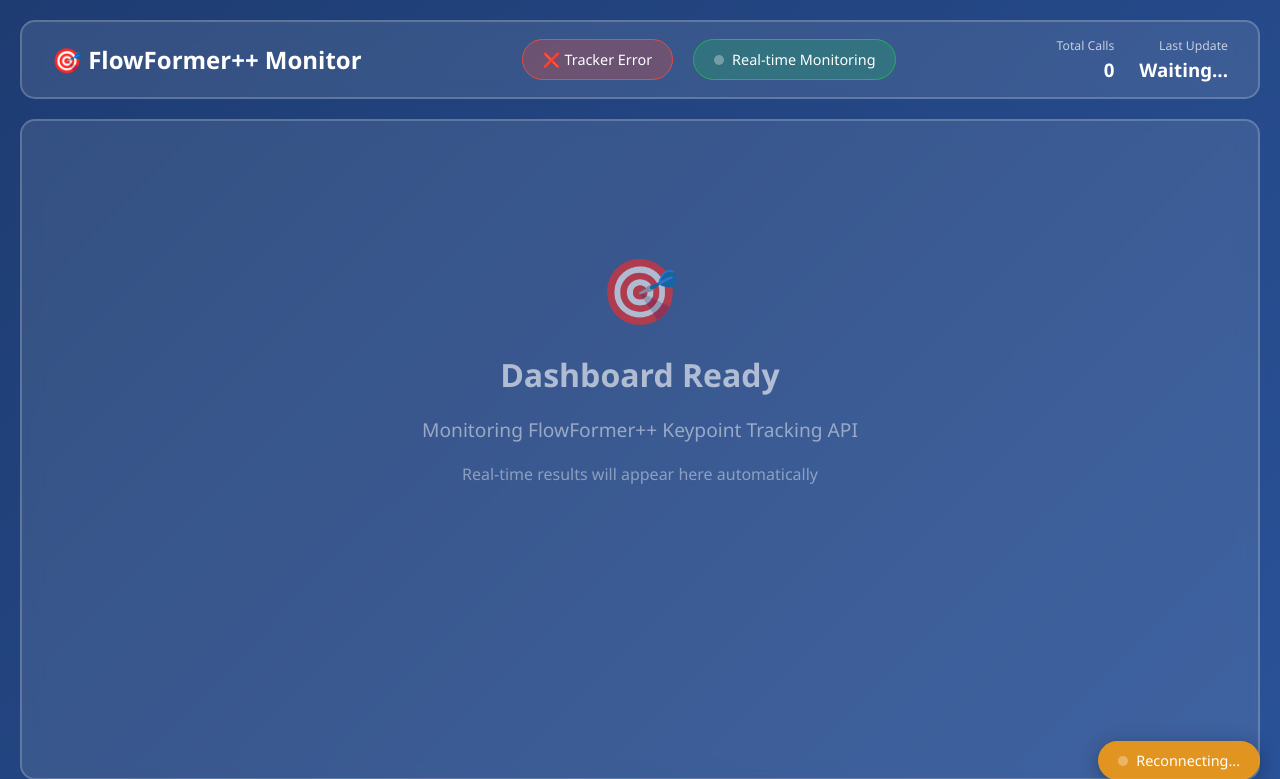
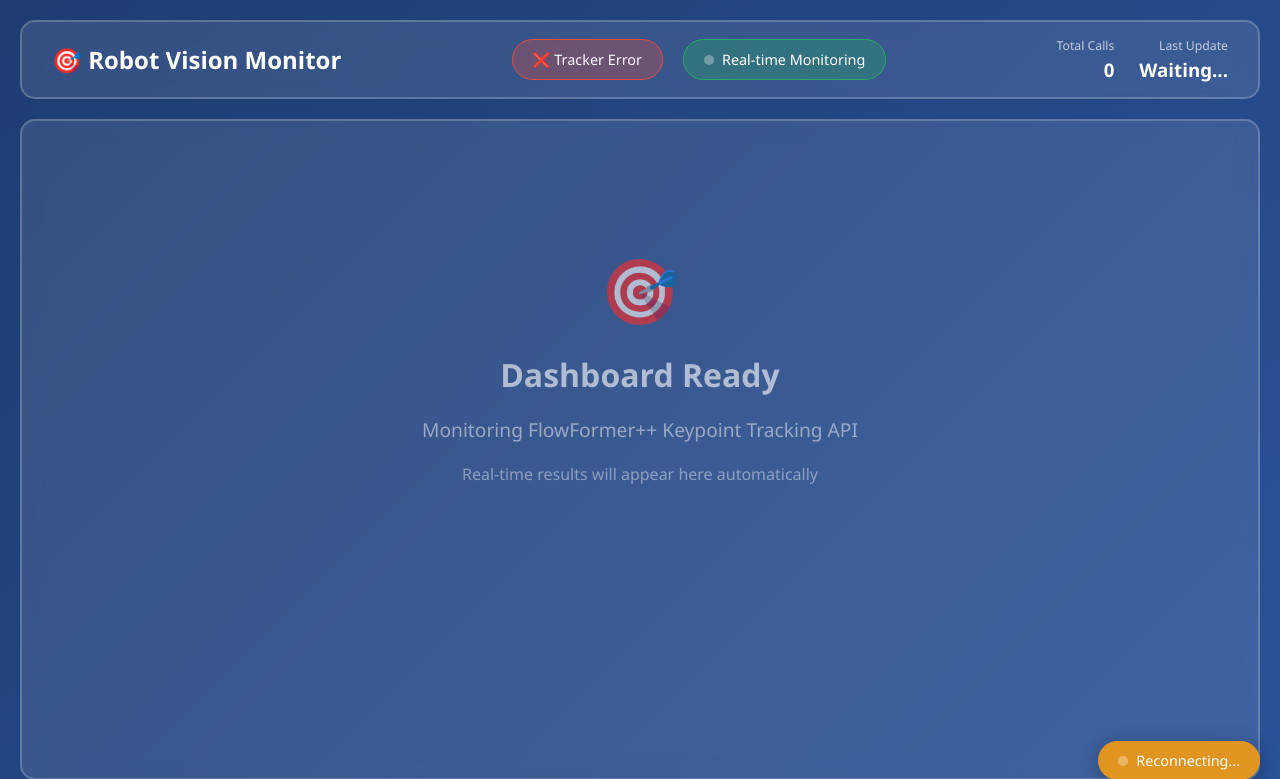
Before and after one commit to yizhongzhang1989/robot_vision, a Flask app: page / in a window 1280 px wide. Shown: the top 779 px of the page. Run offline with Flask 3, Linux system fonts and the light colour scheme; data that the repository does not hold is empty.

Commit message:
changed dashboard page title (#8)
Co-authored-by: Yizhong Zhang <yizzhan@microsoft.com>

```diff
--- a/web/ffpp_keypoint_tracking/templates/dashboard.html
+++ b/web/ffpp_keypoint_tracking/templates/dashboard.html
@@ -370,7 +370,7 @@
         <!-- Header -->
         <div class="dashboard-header">
             <div class="header-title">
-                <h1>🎯 FlowFormer++ Monitor</h1>
+                <h1>🎯 Robot Vision Monitor</h1>
             </div>
 
             <div class="status-indicators">
```
